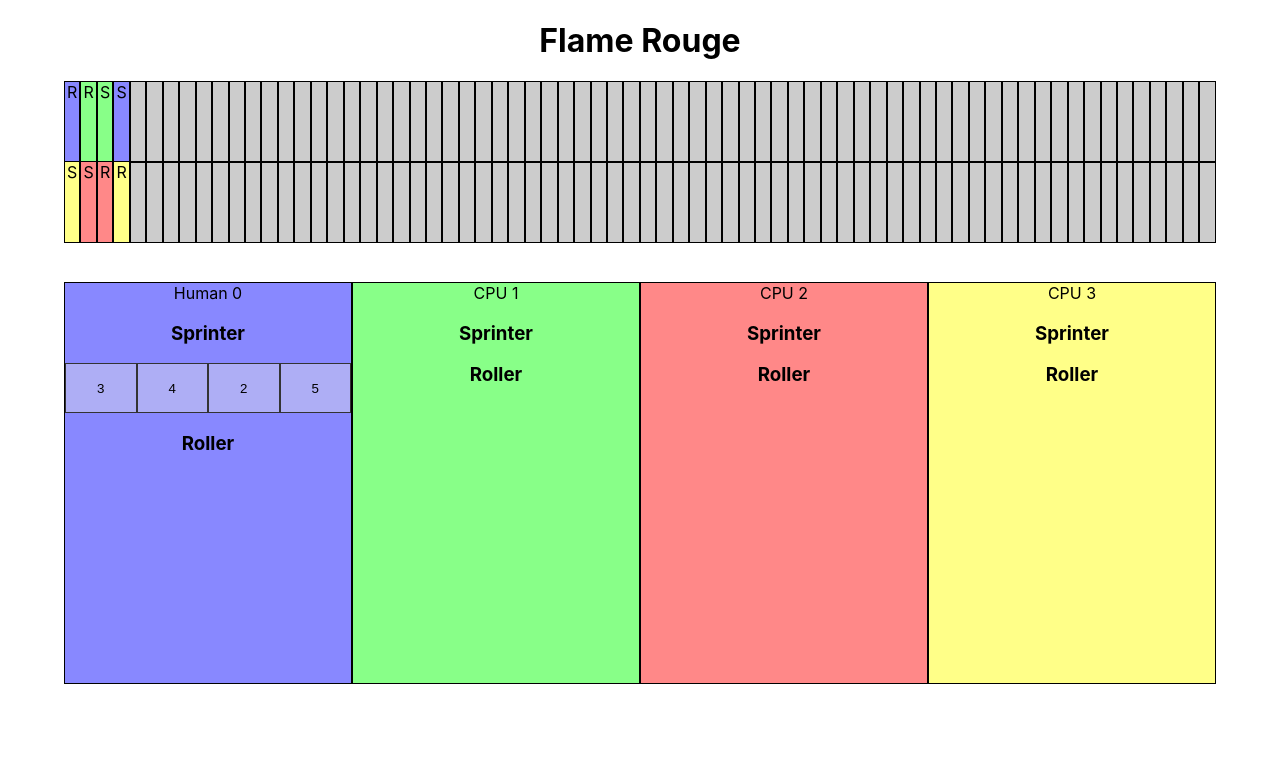
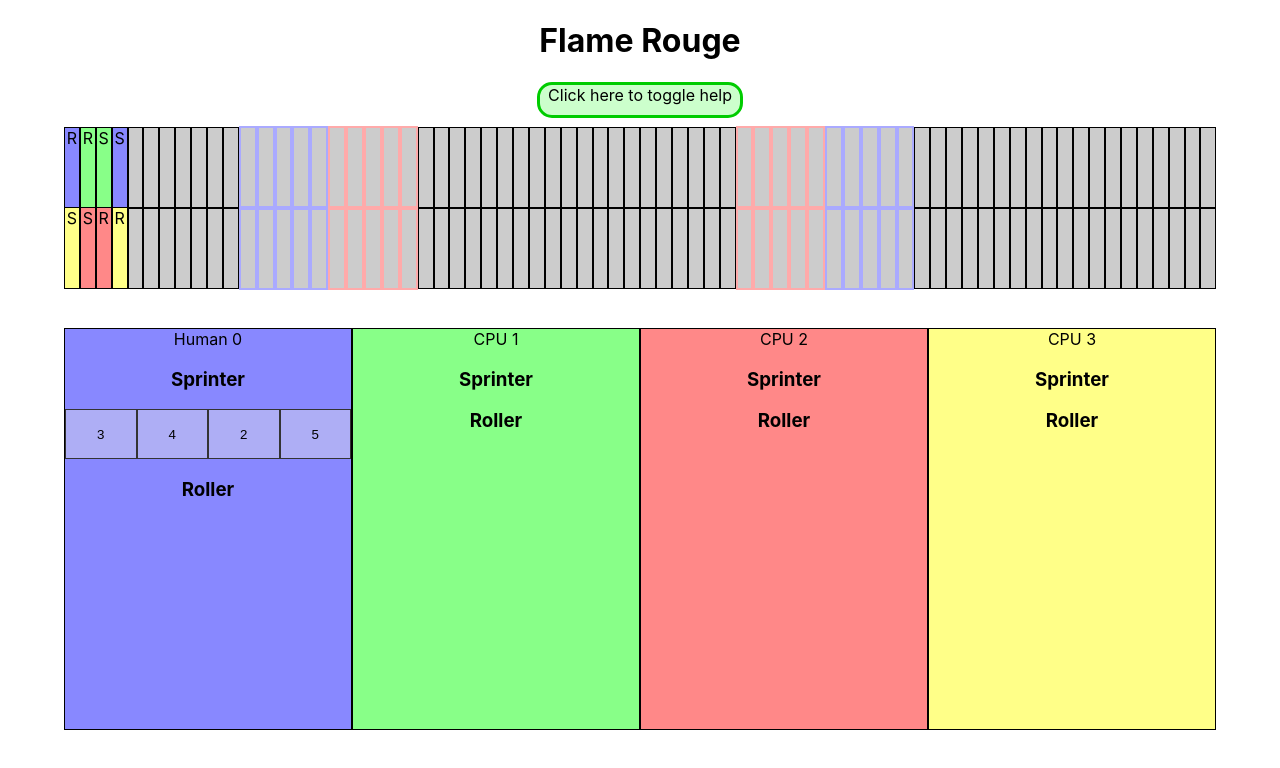
Before and after one commit to sesteves86/FlameRougeReact, a React (Create React App) app: page / in a window 1280 px wide. Shown: the top 768 px of the page. Built offline with nearby package versions, Linux system fonts and the light colour scheme.

Commit message:
Added help menu and prepared for hills feature

```diff
--- a/src/App.js
+++ b/src/App.js
@@ -1,8 +1,9 @@
 import React, { Component } from 'react';
 import GameEngine from './Components/GameEngine';
+import Help from './Components/Help';
 import Player from './Components/Player';
+import Rider from './Components/Rider';
 import Track from './Components/Track';
-import Rider from './Components/Rider';
 import WinnerScreen from './Components/WinnerScreen';
 import './App.css';
 
@@ -12,6 +13,21 @@ class App extends Component {
 
         this.state =
         {
+            activePlayer: 0,
+            activePrimaryRider: true,
+            gameEngine: new GameEngine(),
+            hasFinished: false,
+            helpMenu: false,
+            riders: [
+                new Rider( 0 , 3, 0, true),
+                new Rider( 0 , 0, 1, false),
+                new Rider( 1 , 2, 0, true),
+                new Rider( 1 , 1, 1, false),
+                new Rider( 2 , 1, 0, true),
+                new Rider( 2 , 2, 1, false),
+                new Rider( 3 , 0, 0, true),
+                new Rider( 3 , 3, 1, false)
+            ],
             players:
             [
                 {
@@ -31,21 +47,10 @@ class App extends Component {
                     human: false
                 }
             ],
-            // player, initial position x, y, isSprinter?
-            riders: [
-                new Rider( 0 , 3, 0, true),
-                new Rider( 0 , 0, 1, false),
-                new Rider( 1 , 2, 0, true),
-                new Rider( 1 , 1, 1, false),
-                new Rider( 2 , 1, 0, true),
-                new Rider( 2 , 2, 1, false),
-                new Rider( 3 , 0, 0, true),
-                new Rider( 3 , 3, 1, false)
-            ],
-            activePlayer: 0,
-            activePrimaryRider: true,
-            gameEngine: new GameEngine(),
-            hasFinished: false,
+            trackHills: {
+                up: [15, 40],
+                down: [10, 45]
+            },
             winner: 5
         };
     }
@@ -85,6 +90,11 @@ class App extends Component {
         console.log("Finished making decision");
     }
 
+    toggleHelp = () => {
+        this.state.helpMenu = !this.state.helpMenu;
+        this.setState(this.state);
+    }
+
     render() {
         const renderedPlayers = this.state.players.map( (p) => (
             <Player
@@ -103,7 +113,15 @@ class App extends Component {
             <div className="App">
                 <h1>Flame Rouge</h1>
 
-                <Track  riders={this.state.riders} />
+                <Help
+                    helpMenu = {this.state.helpMenu}
+                    toggleHelp = {this.toggleHelp}
+                />
+
+                <Track
+                    riders = {this.state.riders}
+                    trackHills = {this.state.trackHills}
+                />
                 <div className = "playersContainer" >
                     { renderedPlayers }
                 </div>
--- /dev/null
+++ b/src/Components/Help.js
@@ -0,0 +1,40 @@
+import React, { Component } from 'react';
+import './../Styles/Help.css';
+
+class Player extends Component {
+
+    onClick = () => {
+        console.log(this.props);
+        this.props.toggleHelp();
+    }
+
+    render() {
+        var containerClassName = "help-menu-container " + (this.props.helpMenu ? "" : "hidden");
+
+        return (
+            <div>
+                <div
+                    className = "help-toggle-button"
+                    onClick = { () => this.onClick()}
+                    >
+                    Click here to toggle help
+                </div>
+                <div className={containerClassName}>
+                    <p>Each player controls 2 ciclists: a Sprinter and a Roller.</p>
+                    <p>On each turn, each player chooses a card randomly, for each rider, chosen from a pre-set deck.</p>
+                    <p>A Sprinter deck has 3x2, 3x3, 3x4, 3x5 and 3x9</p>
+                    <p>A Roller deck has 3x3, 3x4, 3x5, 3x6 and 3x7</p>
+                    <p>Players move the ammount of spaces equal to the chosen option, or as close as possible</p>
+                    <p>Riders that end up 2 spaces away from the next rider, are slipstream to just 1 space away</p>
+                    <p>Riders that end up in the front of a pack (without on the space ahead of them) get fatigued and get an extra "2" card on their deck</p>
+                    <p>The first player to cross the finish line wins. In case of a tie, the one who goes further wins</p>
+                    <p>Yet to come: (Hills)</p>
+                    <p>When climbing up a hill (red bordered spaces), there's no slipstream and the max speed is 5</p>
+                    <p>When going down a hill (blue bordered spaces), the min speed is 5</p>
+                </div>
+            </div>
+        );
+    }
+}
+
+export default Player;
--- a/src/Components/Track.js
+++ b/src/Components/Track.js
@@ -3,7 +3,7 @@ import './../Styles/Track.css';
 
 class Player extends Component {
 
-  initialisePositions(trackLength){
+  initialisePositions(trackLength, trackHills){
     let trackRender = [];
     let trackLane = [];
 
@@ -13,7 +13,11 @@ class Player extends Component {
       for (let segment = 0; segment < trackLength; segment++) {
         trackLane.push(
           {
-            className: "track-segment track-segment-" + lane + "-" + segment,
+            className: "track-segment track-segment-" + lane + "-" + segment + " " +
+                            (trackHills.up.filter(t => t >=  segment - 5 && t < segment ).length > 0 ?
+                            "track-up" : "") +
+                            (trackHills.down.filter(t => t >=  segment - 5 && t < segment ).length > 0 ?
+                            "track-down" : ""),
             rider: ""
           }
         );
@@ -25,9 +29,9 @@ class Player extends Component {
     return trackRender;
   }
 
-  assignPositions(){
+  assignPositions(trackHills){
     const trackLength = 70;
-    let track = this.initialisePositions(trackLength);
+    let track = this.initialisePositions(trackLength, trackHills);
     let lane = 0;
 
     //assign new position
@@ -51,7 +55,7 @@ class Player extends Component {
   }
 
   render() {
-    let trackRender = this.assignPositions();
+    let trackRender = this.assignPositions(this.props.trackHills);
 
     return (
       <div className="track">
--- /dev/null
+++ b/src/Styles/Help.css
@@ -0,0 +1,18 @@
+.help-menu-container {
+    background-color: #ccc;
+    border: 3px solid #555;
+    border-radius: 15px;
+    margin: 10px auto;
+    padding: 20px;
+    text-align: left;
+    width: 80%;
+}
+
+.help-toggle-button {
+    background-color: #cfc;
+    border: 3px solid #0c0;
+    border-radius: 15px;
+    height: 30px;
+    margin: 10px auto;
+    width: 200px;
+}
--- a/src/Styles/Track.css
+++ b/src/Styles/Track.css
@@ -30,3 +30,9 @@
 .track-segment-player-3{
     background-color: #ff8;
 }
+.track-down{
+    border: 2px solid #aaf;
+}
+.track-up{
+    border: 2px solid #faa;
+}
```
